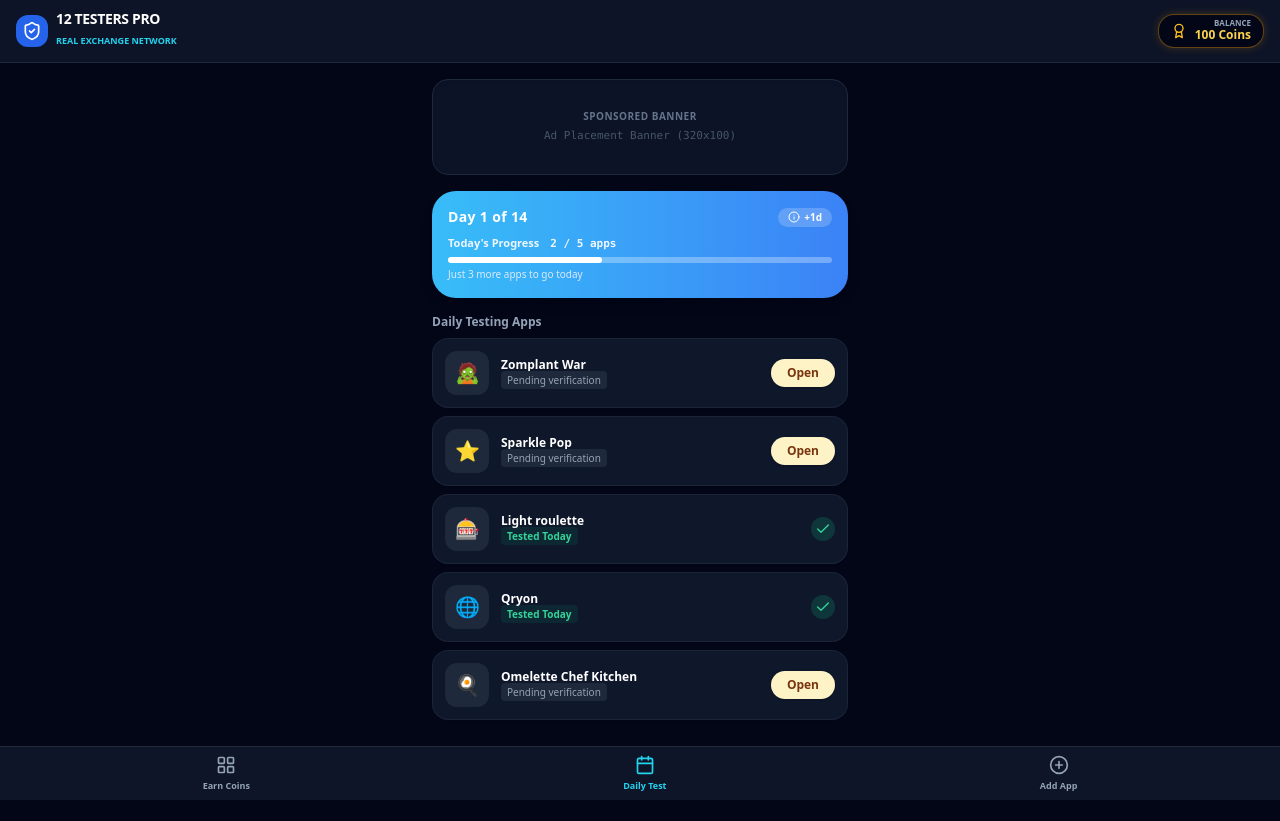
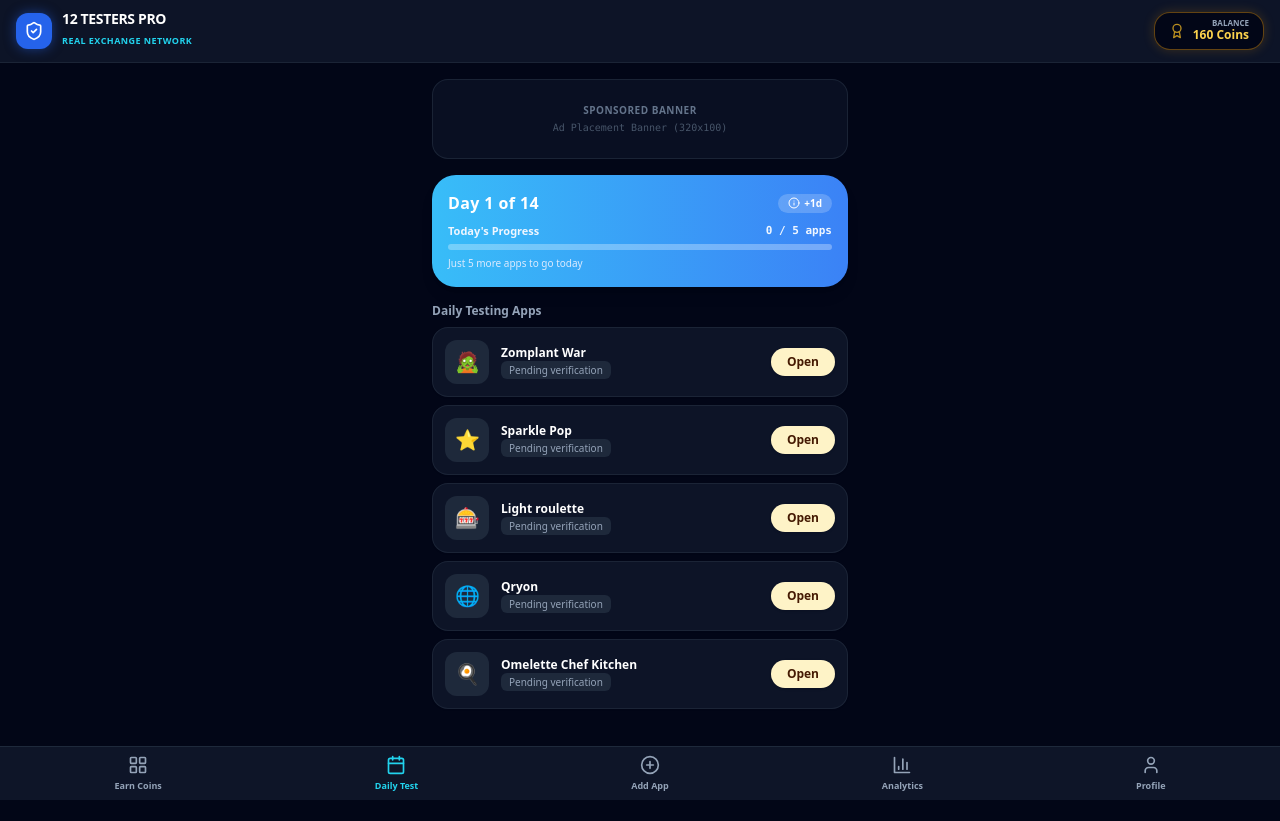
Before and after one commit to live-signal29/12-Testers---Closed-Testing-App, a React (Vite) app: page / in a window 1280 px wide. Built offline with nearby package versions, Linux system fonts and the light colour scheme.

Commit message:
Update App.jsx

```diff
--- a/src/App.jsx
+++ b/src/App.jsx
@@ -2,16 +2,17 @@ import React, { useState } from 'react';
 import {
   ShieldCheck, Award, ExternalLink, PlusCircle,
   BarChart3, Copy, Play, User, LayoutGrid, Calendar, Check,
-  Search, CheckCircle2, Flame, Info
+  Search, CheckCircle2, Flame, Info, Menu, X
 } from 'lucide-react';
 
 export default function App() {
   const [isLoggedIn, setIsLoggedIn] = useState(true);
-  const [coins, setCoins] = useState(100);
-  const [activeTab, setActiveTab] = useState('daily'); // Default to Daily Testing UI
+  const [coins, setCoins] = useState(160);
+  const [activeTab, setActiveTab] = useState('daily');
   const [copiedGroup, setCopiedGroup] = useState(false);
+  const [searchQuery, setSearchQuery] = useState('');
 
-  // Real App Testing State
+  // Apps State - Real Testing Track (Max 12 Testers needed)
   const [apps, setApps] = useState([
     {
       id: 1,
@@ -20,10 +21,11 @@ export default function App() {
       category: 'Games',
       icon: '🧟',
       group_link: 'https://groups.google.com/g/12testers-community',
-      play_link: 'https://play.google.com/store/apps/details?id=com.zomplant.war',
-      testers_count: 5,
+      play_link: 'https://play.google.com/apps/testing/com.zomplant.war',
+      testers_count: 6,
+      target_testers: 12,
       reward_coins: 20,
-      status: 'pending' // 'pending' or 'tested'
+      tested_today: false
     },
     {
       id: 2,
@@ -32,10 +34,11 @@ export default function App() {
       category: 'Casual',
       icon: '⭐',
       group_link: 'https://groups.google.com/g/12testers-community',
-      play_link: 'https://play.google.com/store/apps/details?id=com.sparkle.pop',
-      testers_count: 8,
+      play_link: 'https://play.google.com/apps/testing/com.sparkle.pop',
+      testers_count: 9,
+      target_testers: 12,
       reward_coins: 20,
-      status: 'pending'
+      tested_today: false
     },
     {
       id: 3,
@@ -44,10 +47,11 @@ export default function App() {
       category: 'Casino',
       icon: '🎰',
       group_link: 'https://groups.google.com/g/12testers-community',
-      play_link: 'https://play.google.com/store/apps/details?id=com.light.roulette',
+      play_link: 'https://play.google.com/apps/testing/com.light.roulette',
       testers_count: 7,
+      target_testers: 12,
       reward_coins: 20,
-      status: 'tested'
+      tested_today: false
     },
     {
       id: 4,
@@ -56,10 +60,11 @@ export default function App() {
       category: 'Tools',
       icon: '🌐',
       group_link: 'https://groups.google.com/g/12testers-community',
-      play_link: 'https://play.google.com/store/apps/details?id=com.qryon.app',
+      play_link: 'https://play.google.com/apps/testing/com.qryon.app',
       testers_count: 2,
+      target_testers: 12,
       reward_coins: 20,
-      status: 'tested'
+      tested_today: false
     },
     {
       id: 5,
@@ -68,87 +73,100 @@ export default function App() {
       category: 'Arcade',
       icon: '🍳',
       group_link: 'https://groups.google.com/g/12testers-community',
-      play_link: 'https://play.google.com/store/apps/details?id=com.omelette.chef',
-      testers_count: 1,
+      play_link: 'https://play.google.com/apps/testing/com.omelette.chef',
+      testers_count: 2,
+      target_testers: 12,
       reward_coins: 20,
-      status: 'pending'
+      tested_today: false
     }
   ]);
 
-  // Form State
+  // Form State for Add App
   const [appName, setAppName] = useState('');
   const [devName, setDevName] = useState('');
   const [groupLink, setGroupLink] = useState('');
   const [playLink, setPlayLink] = useState('');
 
-  // Handle Testing Action
-  const handleTestApp = (app) => {
-    window.open(app.group_link, '_blank');
+  // Real Test & Opt-in Logic
+  const handlePerformRealTest = (targetApp) => {
+    // 1. Google Group Link Open
+    window.open(targetApp.group_link, '_blank');
+
+    // 2. Play Store Web Opt-in Link ("Become a Tester")
     setTimeout(() => {
-      window.open(app.play_link, '_blank');
-    }, 800);
+      window.open(targetApp.play_link, '_blank');
+    }, 1000);
 
-    if (app.status !== 'tested') {
-      setApps(apps.map(item => item.id === app.id ? {
+    // 3. Mark as Tested Today, Increment Count & Earn Coins
+    if (!targetApp.tested_today) {
+      setApps(prevApps => prevApps.map(item => {
+        if (item.id === targetApp.id) {
+          return {
             ...item,
-        status: 'tested',
-        testers_count: item.testers_count + 1
-      } : item));
-      setCoins(prev => prev + app.reward_coins);
+            tested_today: true,
+            testers_count: Math.min(item.target_testers, item.testers_count + 1)
+          };
+        }
+        return item;
+      }));
+
+      setCoins(prevCoins => prevCoins + targetApp.reward_coins);
     }
   };
 
-  // Handle Add App
+  // Add App Submission (-50 Coins)
   const handlePublishApp = (e) => {
     e.preventDefault();
     if (coins < 50) {
-      alert('❌ Balance kam hai! Form submit karne ke liye 50 Coins chahiye.');
+      alert('❌ Balance Insufficient! Form submit karne ke liye 50 Coins hona zaroori hain.');
       return;
     }
 
     const newApp = {
       id: Date.now(),
       name: appName,
-      developer: devName || 'Developer',
+      developer: devName || 'Independent Developer',
       category: 'Tools',
       icon: '📱',
       group_link: groupLink,
       play_link: playLink,
       testers_count: 0,
+      target_testers: 12,
       reward_coins: 20,
-      status: 'pending'
+      tested_today: true
     };
 
     setApps([newApp, ...apps]);
-    setCoins(prev => prev - 50);
+    setCoins(prevCoins => prevCoins - 50);
     setAppName('');
     setDevName('');
     setGroupLink('');
     setPlayLink('');
     setActiveTab('feed');
-    alert('🚀 App publish ho gaya! 50 Coins deduct ho gaye.');
+    alert('🚀 App Publish Ho Gaya! 50 Coins deduct ho gaye hain aur list me add kar diya gaya hai.');
   };
 
-  const testedCount = apps.filter(a => a.status === 'tested').length;
+  const completedTodayCount = apps.filter(a => a.tested_today).length;
+  const filteredApps = apps.filter(app => app.name.toLowerCase().includes(searchQuery.toLowerCase()));
 
   return (
-    <div className="min-h-screen bg-slate-950 text-slate-100 flex flex-col font-sans antialiased pb-20">
+    <div className="min-h-screen bg-slate-950 text-slate-100 flex flex-col font-sans antialiased pb-24">
 
-      {/* Header Bar */}
-      <header className="border-b border-slate-800 bg-slate-900/90 sticky top-0 z-50 px-4 py-3 flex justify-between items-center backdrop-blur-md">
-        <div className="flex items-center gap-2">
-          <div className="bg-blue-600 p-1.5 rounded-xl text-white">
+      {/* Top Fixed Header with Glowing Coin Menu */}
+      <header className="border-b border-slate-800/80 bg-slate-900/90 sticky top-0 z-50 px-4 py-3 flex justify-between items-center backdrop-blur-md">
+        <div className="flex items-center gap-2.5">
+          <div className="bg-blue-600 p-2 rounded-xl text-white shadow-[0_0_12px_rgba(37,99,235,0.5)]">
             <ShieldCheck className="w-5 h-5" />
           </div>
           <div>
             <h1 className="text-sm font-black tracking-tight text-white leading-none">12 TESTERS PRO</h1>
-            <span className="text-[9px] text-cyan-400 font-bold uppercase">Real Exchange Network</span>
+            <span className="text-[9px] text-cyan-400 font-bold uppercase tracking-wider">REAL EXCHANGE NETWORK</span>
           </div>
         </div>
 
-        {/* Top Balance Badge */}
-        <div className="bg-slate-950 border border-amber-500/40 px-3 py-1 rounded-2xl flex items-center gap-2 shadow-[0_0_10px_rgba(245,158,11,0.2)]">
-          <Award className="w-4 h-4 text-amber-400" />
+        {/* Live Wallet Coin Counter */}
+        <div className="bg-slate-950 border border-amber-500/40 px-3.5 py-1.5 rounded-2xl flex items-center gap-2 shadow-[0_0_12px_rgba(245,158,11,0.2)]">
+          <Award className="w-4 h-4 text-amber-400 animate-pulse" />
           <div className="flex flex-col text-right leading-none">
             <span className="text-[8px] text-slate-400 font-semibold uppercase">BALANCE</span>
             <span className="text-xs font-black text-amber-300">{coins} Coins</span>
@@ -158,69 +176,72 @@ export default function App() {
 
       <main className="max-w-md mx-auto w-full px-4 py-4 space-y-4">
 
-        {/* COMPACT SPONSORED BANNER (Fixed Small Height) */}
-        <div className="w-full h-24 bg-slate-900/80 border border-slate-800 rounded-2xl flex flex-col items-center justify-center relative overflow-hidden shadow-inner">
+        {/* Compact Banner Slot */}
+        <div className="w-full h-20 bg-slate-900/60 border border-slate-800/80 rounded-2xl flex flex-col items-center justify-center relative overflow-hidden">
           <span className="text-[10px] uppercase font-bold text-slate-500 tracking-wider">SPONSORED BANNER</span>
-          <div className="text-[11px] text-slate-600 font-mono mt-1">Ad Placement Banner (320x100)</div>
+          <div className="text-[10px] text-slate-600 font-mono mt-0.5">Ad Placement Banner (320x100)</div>
         </div>
 
-        {/* SCREENSHOT 2 MATCH: DAILY TESTING (14 DAYS CYCLE) */}
+        {/* TAB 1: DAILY TEST (IMAGE 1 EXACT LOOK & SYNC) */}
         {activeTab === 'daily' && (
           <div className="space-y-3">
-            {/* Top Blue Card */}
+            {/* Day 1 of 14 Card */}
             <div className="bg-gradient-to-r from-sky-400 to-blue-500 rounded-3xl p-4 text-white shadow-lg space-y-2">
               <div className="flex justify-between items-center">
-                <h3 className="text-sm font-black tracking-wide">Day 1 of 14</h3>
+                <h3 className="text-base font-black tracking-wide">Day 1 of 14</h3>
                 <div className="flex items-center gap-1 bg-white/20 backdrop-blur-md px-2.5 py-0.5 rounded-full text-[10px] font-bold">
                   <Info className="w-3 h-3" /> +1d
                 </div>
               </div>
 
               <div className="space-y-1">
-                <div className="text-[11px] font-semibold text-blue-50">
-                  Today's Progress <span className="ml-2 font-mono">{testedCount} / {apps.length} apps</span>
+                <div className="text-[11px] font-semibold text-blue-50 flex justify-between">
+                  <span>Today's Progress</span>
+                  <span className="font-mono">{completedTodayCount} / {apps.length} apps</span>
                 </div>
                 <div className="w-full bg-white/30 rounded-full h-1.5">
                   <div
                     className="bg-white h-full rounded-full transition-all duration-300"
-                    style={{ width: `${(testedCount / apps.length) * 100}%` }}
+                    style={{ width: `${(completedTodayCount / apps.length) * 100}%` }}
                   ></div>
                 </div>
-                <p className="text-[10px] text-blue-100 font-medium">
-                  {apps.length - testedCount > 0 ? `Just ${apps.length - testedCount} more apps to go today` : 'Daily goal completed! 🎉'}
+                <p className="text-[10px] text-blue-100 font-medium pt-0.5">
+                  {apps.length - completedTodayCount > 0
+                    ? `Just ${apps.length - completedTodayCount} more apps to go today`
+                    : 'Daily goal completed! 🎉'}
                 </p>
               </div>
             </div>
 
-            {/* Apps List (Screenshot 2 Style) */}
+            {/* Daily Testing Apps List */}
             <div className="space-y-2 pt-1">
               <h4 className="text-xs font-bold text-slate-400">Daily Testing Apps</h4>
               {apps.map((app) => (
-                <div key={app.id} className="bg-slate-900 border border-slate-800/80 rounded-2xl p-3 flex items-center justify-between gap-3 shadow-sm">
+                <div key={app.id} className="bg-slate-900/90 border border-slate-800/80 rounded-2xl p-3 flex items-center justify-between gap-3 shadow-sm">
                   <div className="flex items-center gap-3">
                     <div className="w-11 h-11 bg-slate-800 rounded-xl flex items-center justify-center text-xl shrink-0">
                       {app.icon}
                     </div>
                     <div>
                       <h5 className="text-xs font-bold text-white">{app.name}</h5>
-                      <span className="text-[10px] text-slate-400 block font-medium">
-                        {app.status === 'tested' ? (
-                          <span className="text-emerald-400 font-semibold bg-emerald-500/10 px-1.5 py-0.5 rounded">Tested Today</span>
+                      <span className="text-[10px] block font-medium mt-0.5">
+                        {app.tested_today ? (
+                          <span className="text-emerald-400 font-semibold bg-emerald-500/10 px-2 py-0.5 rounded-md">Tested Today</span>
                         ) : (
-                          <span className="text-slate-400 bg-slate-800 px-1.5 py-0.5 rounded">Pending verification</span>
+                          <span className="text-slate-400 bg-slate-800 px-2 py-0.5 rounded-md">Pending verification</span>
                         )}
                       </span>
                     </div>
                   </div>
 
-                  {app.status === 'tested' ? (
-                    <div className="w-6 h-6 rounded-full bg-emerald-500/20 text-emerald-400 flex items-center justify-center">
-                      <Check className="w-4 h-4" />
+                  {app.tested_today ? (
+                    <div className="w-7 h-7 rounded-full bg-emerald-500/20 text-emerald-400 flex items-center justify-center border border-emerald-500/30">
+                      <Check className="w-4 h-4 stroke-[3]" />
                     </div>
                   ) : (
                     <button
-                      onClick={() => handleTestApp(app)}
-                      className="bg-amber-100 hover:bg-amber-200 text-amber-900 font-extrabold text-xs px-4 py-1.5 rounded-full transition shadow"
+                      onClick={() => handlePerformRealTest(app)}
+                      className="bg-amber-100 hover:bg-amber-200 text-amber-950 font-black text-xs px-4 py-1.5 rounded-full transition shadow"
                     >
                       Open
                     </button>
@@ -231,7 +252,7 @@ export default function App() {
           </div>
         )}
 
-        {/* SCREENSHOT 3 MATCH: FAIR TESTING / EARN COINS LIST */}
+        {/* TAB 2: EARN COINS (CLOSED TEST PRO - FIXED REAL TEST BUTTON LOGIC) */}
         {activeTab === 'feed' && (
           <div className="space-y-3">
             <div className="flex justify-between items-center">
@@ -239,16 +260,26 @@ export default function App() {
                 <h3 className="text-sm font-black text-white">Closed Test Pro</h3>
                 <p className="text-[10px] text-slate-400">Test 12 apps - Get 12 testers</p>
               </div>
-              <div className="bg-slate-900 border border-slate-800 px-3 py-1.5 rounded-full flex items-center gap-2 text-xs text-slate-400">
+
+              <div className="bg-slate-900 border border-slate-800 px-3 py-1.5 rounded-full flex items-center gap-2 text-xs text-slate-400 focus-within:border-cyan-500">
                 <Search className="w-3.5 h-3.5" />
-                <span className="text-[10px]">Search</span>
+                <input
+                  type="text"
+                  placeholder="Search"
+                  value={searchQuery}
+                  onChange={(e) => setSearchQuery(e.target.value)}
+                  className="bg-transparent border-none outline-none text-[10px] text-white w-16"
+                />
               </div>
             </div>
 
-            {/* Apps List (Screenshot 3 Style) */}
+            {/* Apps List (Button shows "Test" if target testers not completed) */}
             <div className="space-y-2">
-              {apps.map((app) => (
-                <div key={app.id} className="bg-slate-900 border border-slate-800/80 rounded-2xl p-3 flex items-center justify-between gap-3">
+              {filteredApps.map((app) => {
+                const isFullyComplete = app.testers_count >= app.target_testers || app.tested_today;
+
+                return (
+                  <div key={app.id} className="bg-slate-900/90 border border-slate-800/80 rounded-2xl p-3 flex items-center justify-between gap-3">
                     <div className="flex items-center gap-3 min-w-0">
                       <div className="w-11 h-11 bg-slate-800 rounded-xl flex items-center justify-center text-xl shrink-0 border border-slate-700">
                         {app.icon}
@@ -256,33 +287,34 @@ export default function App() {
                       <div className="min-w-0">
                         <h5 className="text-xs font-bold text-white truncate">{app.name}</h5>
                         <div className="flex items-center gap-2 text-[10px] text-slate-400 mt-0.5">
-                        <span className="truncate max-w-[90px]">{app.developer}</span>
-                        <span className="bg-slate-800 px-1.5 py-0.5 rounded text-[9px] font-bold text-slate-300 flex items-center gap-1">
+                          <span className="truncate max-w-[85px]">{app.developer}</span>
+                          <span className="bg-slate-800 px-1.5 py-0.5 rounded text-[9px] font-bold text-cyan-400 flex items-center gap-1 border border-slate-700">
                             👥 {app.testers_count}
                           </span>
                         </div>
                       </div>
                     </div>
 
-                  {app.status === 'tested' ? (
-                    <button disabled className="text-emerald-400 font-bold text-xs px-3 py-1.5 rounded-full bg-emerald-500/10 border border-emerald-500/20">
+                    {isFullyComplete ? (
+                      <button disabled className="text-emerald-400 font-bold text-xs px-3.5 py-1.5 rounded-full bg-emerald-500/10 border border-emerald-500/20">
                         Tested
                       </button>
                     ) : (
                       <button
-                      onClick={() => handleTestApp(app)}
-                      className="bg-cyan-500/10 hover:bg-cyan-500/20 text-cyan-400 font-bold text-xs px-4 py-1.5 rounded-full border border-cyan-500/30 transition"
+                        onClick={() => handlePerformRealTest(app)}
+                        className="bg-cyan-500/10 hover:bg-cyan-500/20 text-cyan-400 font-bold text-xs px-4 py-1.5 rounded-full border border-cyan-500/30 transition shadow-sm"
                       >
                         Test
                       </button>
                     )}
                   </div>
-              ))}
+                );
+              })}
             </div>
           </div>
         )}
 
-        {/* TAB 3: ADD APP (SUBMISSION SYSTEM) */}
+        {/* TAB 3: ADD APP */}
         {activeTab === 'upload' && (
           <div className="bg-slate-900 border border-slate-800 rounded-3xl p-4 space-y-3">
             <div className="border-b border-slate-800 pb-2">
@@ -291,7 +323,7 @@ export default function App() {
             </div>
 
             <div className="bg-slate-950 p-3 rounded-2xl border border-blue-500/30 space-y-1.5">
-              <span className="text-[10px] font-bold text-cyan-400 block uppercase">Step 1: Add Google Group Email to Play Console</span>
+              <span className="text-[10px] font-bold text-cyan-400 block uppercase">Step 1: Copy Google Group Email</span>
               <div className="flex items-center gap-2 bg-slate-900 p-2 rounded-xl text-xs font-mono">
                 <span className="truncate flex-1 text-slate-300">12testers-community@googlegroups.com</span>
                 <button
@@ -332,10 +364,38 @@ export default function App() {
           </div>
         )}
 
+        {/* TAB 4: ANALYTICS */}
+        {activeTab === 'analytics' && (
+          <div className="bg-slate-900 border border-slate-800 rounded-3xl p-4 space-y-4">
+            <h3 className="text-sm font-bold text-white">Testing Analytics</h3>
+            <div className="grid grid-cols-2 gap-2 text-center">
+              <div className="bg-slate-950 p-3 rounded-2xl border border-slate-800">
+                <span className="text-[9px] text-slate-400 block font-bold uppercase">Total Testers</span>
+                <span className="text-base font-black text-white">12 / 12</span>
+              </div>
+              <div className="bg-slate-950 p-3 rounded-2xl border border-slate-800">
+                <span className="text-[9px] text-slate-400 block font-bold uppercase">Completed Days</span>
+                <span className="text-base font-black text-cyan-400">1 / 14 Days</span>
+              </div>
+            </div>
+          </div>
+        )}
+
+        {/* TAB 5: PROFILE */}
+        {activeTab === 'profile' && (
+          <div className="bg-slate-900 border border-slate-800 rounded-3xl p-4 space-y-3">
+            <h3 className="text-sm font-bold text-white">Developer Account</h3>
+            <div className="bg-slate-950 p-3 rounded-2xl border border-slate-800 space-y-1 text-xs">
+              <p className="text-slate-400">Current Balance: <span className="text-amber-400 font-bold">{coins} Coins</span></p>
+              <p className="text-slate-400">Google Group Status: <span className="text-emerald-400 font-bold">Active Member</span></p>
+            </div>
+          </div>
+        )}
+
       </main>
 
-      {/* Bottom Navigation Bar */}
-      <div className="fixed bottom-0 left-0 right-0 bg-slate-900/95 border-t border-slate-800 z-50 px-4 py-2 flex justify-around items-center backdrop-blur-lg">
+      {/* Complete Bottom Navigation Menu Bar (5 Full Action Icons) */}
+      <div className="fixed bottom-0 left-0 right-0 bg-slate-900/95 border-t border-slate-800 z-50 px-2 py-2 flex justify-around items-center backdrop-blur-lg">
         <button
           onClick={() => setActiveTab('feed')}
           className={`flex flex-col items-center gap-1 ${activeTab === 'feed' ? 'text-cyan-400' : 'text-slate-400'}`}
@@ -359,6 +419,22 @@ export default function App() {
           <PlusCircle className="w-5 h-5" />
           <span className="text-[9px] font-bold">Add App</span>
         </button>
+
+        <button
+          onClick={() => setActiveTab('analytics')}
+          className={`flex flex-col items-center gap-1 ${activeTab === 'analytics' ? 'text-cyan-400' : 'text-slate-400'}`}
+        >
+          <BarChart3 className="w-5 h-5" />
+          <span className="text-[9px] font-bold">Analytics</span>
+        </button>
+
+        <button
+          onClick={() => setActiveTab('profile')}
+          className={`flex flex-col items-center gap-1 ${activeTab === 'profile' ? 'text-cyan-400' : 'text-slate-400'}`}
+        >
+          <User className="w-5 h-5" />
+          <span className="text-[9px] font-bold">Profile</span>
+        </button>
       </div>
 
     </div>
```
Lines whose indentation alone changed are shown as unchanged.
